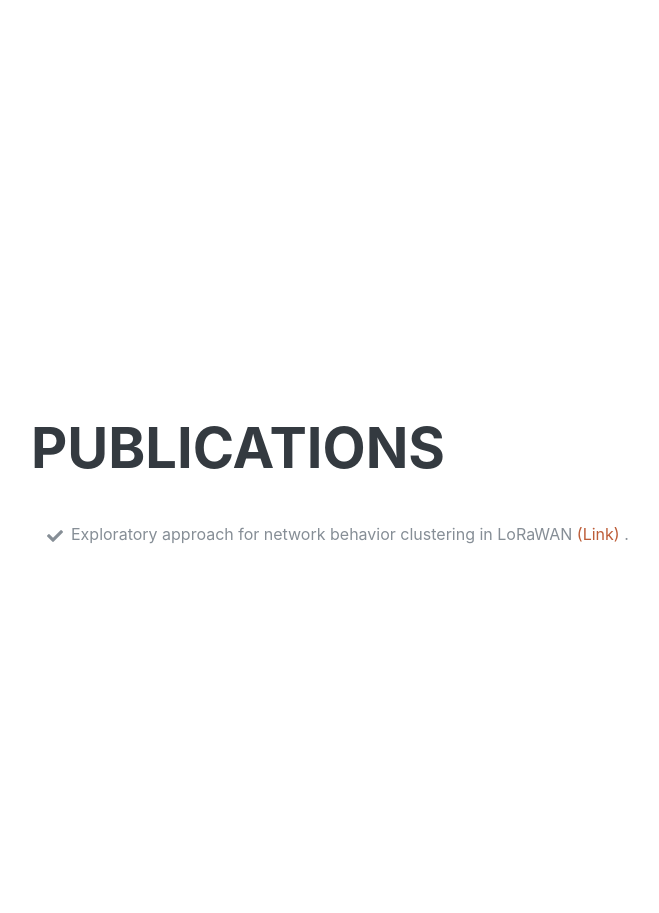
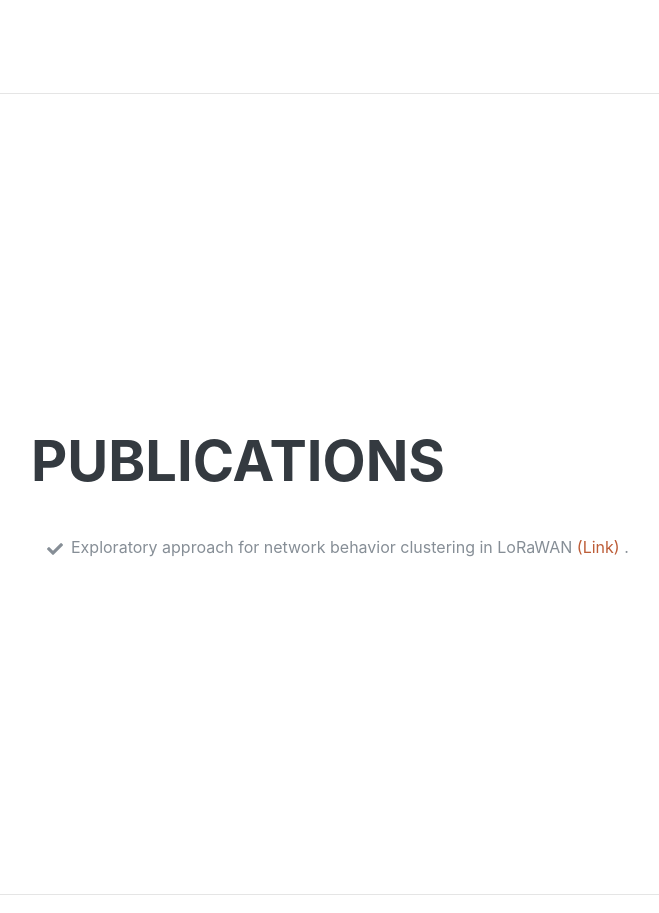
Before and after one commit to Reza-Pourrahim/Reza-Pourrahim.github.io, a plain HTML site: page index.html in a window 1280 px wide. Shown: the part 3239-4152 px from the top of the page, without its empty margins (304-963 px from the left). Drawn offline with Linux system fonts and the light colour scheme; a web font is replaced by a local one.

Commit message:
Update index.html

```diff
--- a/index.html
+++ b/index.html
@@ -237,6 +237,7 @@
     </section>
 
 
+	<hr class="m-0">
 	<section class="resume-section p-3 p-lg-5 d-flex align-items-center" id="Publications">
       <div class="w-100">
         <h2 class="mb-3">Publications</h2>
@@ -246,13 +247,14 @@
            <i class="fa-li fa fa-check"></i>
            Exploratory approach for network behavior clustering in LoRaWAN <a href="https://doi.org/10.1007/s12652-021-03121-z" > (Link) </a>.
        	  </li>
-       	  <br>
          </ul>
 		</div>
 	</section>
 
 
-	   <section class="resume-section p-3 p-lg-5 d-flex align-items-center" id="Projects">
+
+	<hr class="m-0">
+	<section class="resume-section p-3 p-lg-5 d-flex align-items-center" id="Projects">
       <div class="w-100">
         <h2 class="mb-5">Projects</h2>
 
```
